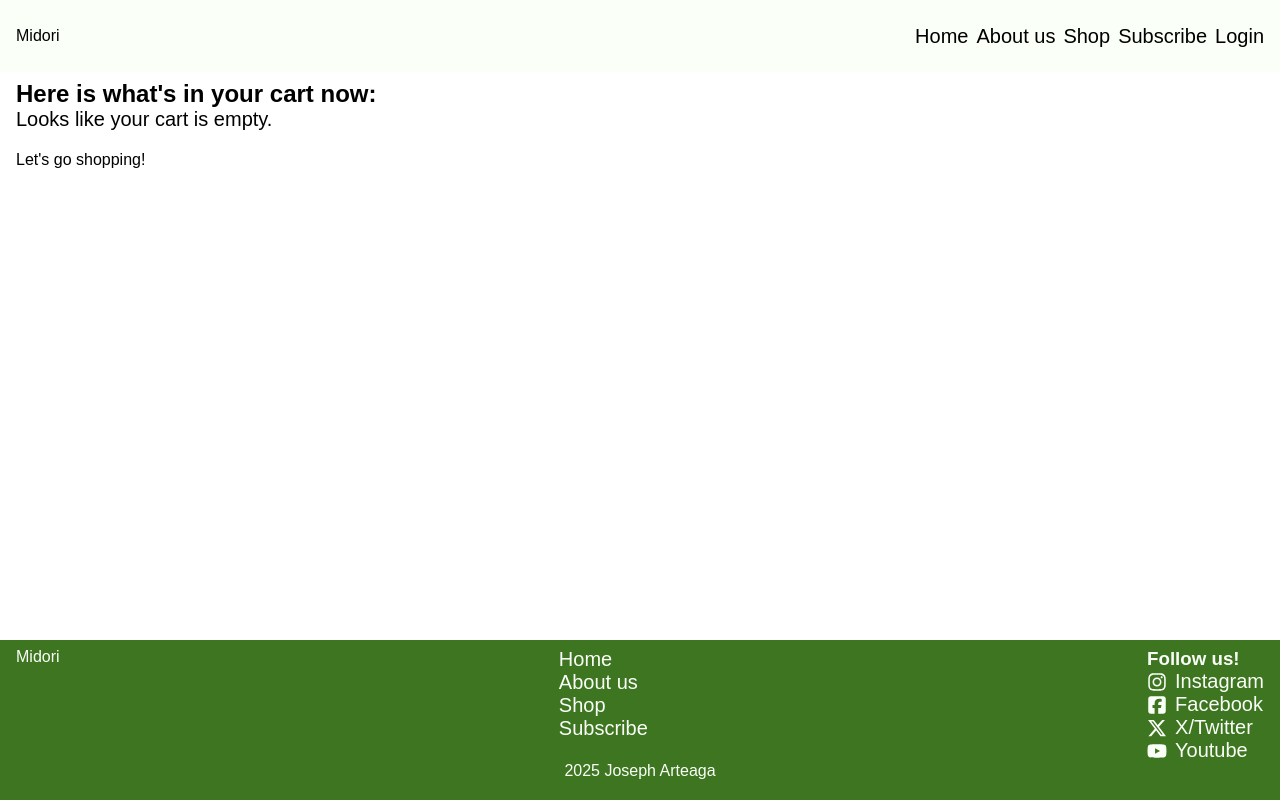
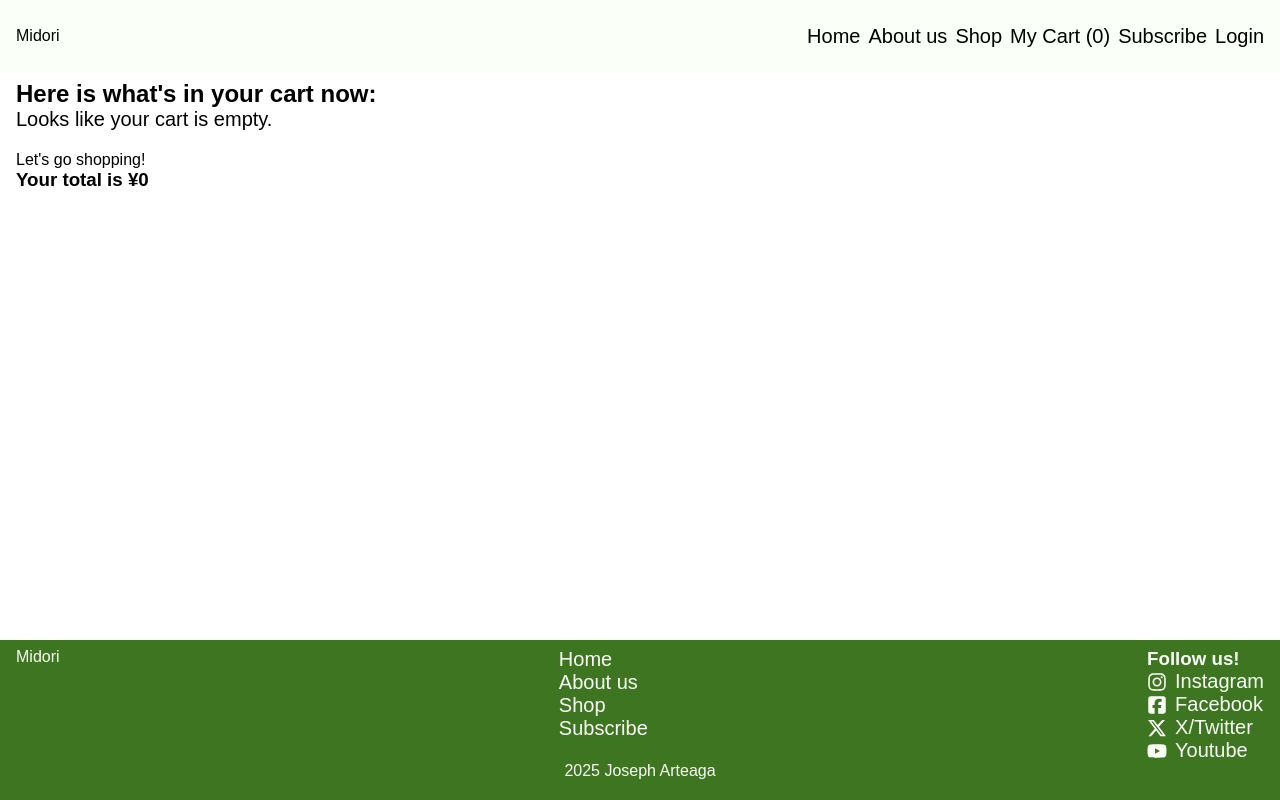
Before and after one commit to jarteaga127/midori-energy, a React (Vite) app: page /my-cart in a window 1280 px wide. Built offline with nearby package versions, Linux system fonts and the light colour scheme; a web font is replaced by a local one.

Commit message:
Updated cart page and navbar

```diff
--- a/src/App.jsx
+++ b/src/App.jsx
@@ -61,7 +61,7 @@ const addToCart = (product) => {
 
   return (
     <div className="app-cont">
-    <Navbar toggle={toggle} isOpen={isOpen} />
+    <Navbar toggle={toggle} isOpen={isOpen} cartCount={cart.length} />
     <main>
       <Routes>
         <Route path="/" element={<HomePage/>} />
@@ -82,7 +82,9 @@ const addToCart = (product) => {
       error={error}
       setError={setError}
       />}/>
-      <Route path="/my-cart" element={<CartPage/>}/>
+      <Route path="/my-cart" element={<CartPage
+      cart={cart}
+      />}/>
       </Routes>
       </main>
       <Footer/>
--- a/src/components/Navbar.jsx
+++ b/src/components/Navbar.jsx
@@ -3,7 +3,7 @@ import '../styles/navbar.css';
 import { RiCloseLargeFill } from "react-icons/ri";
 import { FaBars } from "react-icons/fa6";
 
-const Navbar = ({toggle, isOpen}) => {
+const Navbar = ({toggle, isOpen, cartCount}) => {
 
    const containerClass = isOpen ? "side-menu-cont open" : "side-menu-cont";
 
@@ -18,6 +18,8 @@ const Navbar = ({toggle, isOpen}) => {
                 <li><Link to="/" className='link'>Home</Link></li>
                 <li><Link to="/about-us" className='link'>About us</Link></li>
                 <li><Link to="/shop" className='link'>Shop</Link> </li>
+                <li><Link to="/my-cart" className='link'>My Cart <span className="cart-count">({cartCount})</span>
+                 </Link> </li>
                 <li><Link to="/404" className='link'>Subscribe</Link></li>
                 <li><Link to="/login" className='link'>Login</Link></li>
             </ul>
--- a/src/pages/CartPage.jsx
+++ b/src/pages/CartPage.jsx
@@ -1,12 +1,22 @@
 import { Link } from "react-router-dom";
 
-const CartPage = () => {
+const CartPage = ({cart}) => {
+
+const total = cart.reduce((acc, item) => acc + item.price, 0);
+
     return (
         <section>
             <h1>Here is what's in your cart now:</h1>
-<div>
+            {cart.length === 0 ? (
+                <div>
     <p>Looks like your cart is empty.</p>
     <Link to="/shop" className='link'>Let's go shopping!</Link>
+</div>
+) : (
+<div></div>
+)}
+<div>
+    <h3>Your total is ¥{total}</h3>
 </div>
         </section>
      );
```
